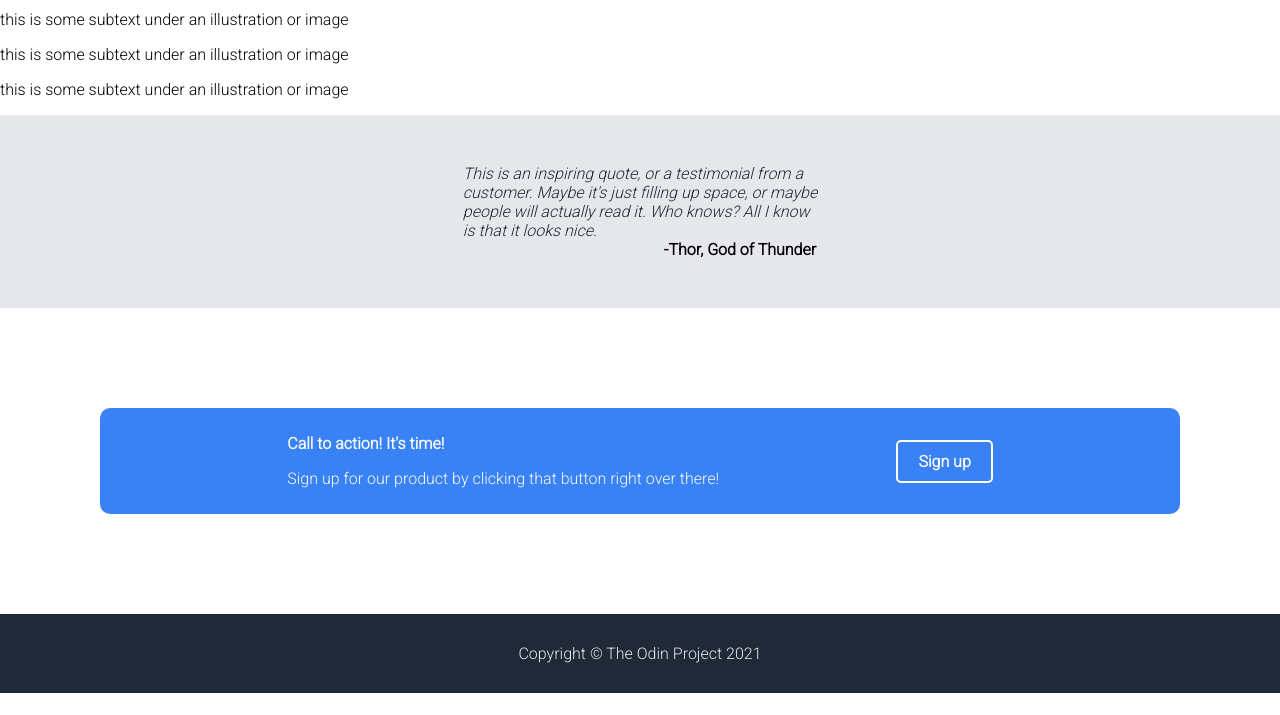
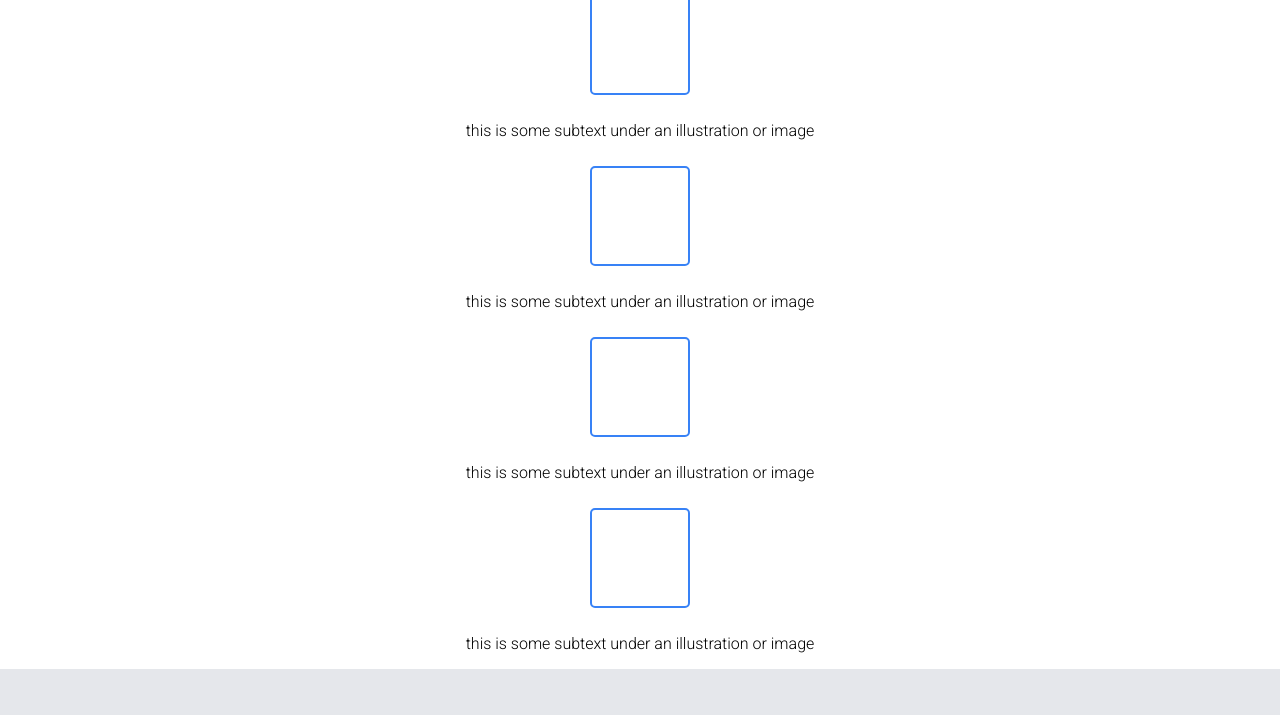
Before and after one commit to PinakeshwarVaishnav/landing-page, a plain HTML site: page index.html in a window 1280 px wide. Shown: the part 322-1037 px from the top of the page. Before the commit the page ends 1015 px from the top, so only its background shows below. Drawn offline with Linux system fonts and the light colour scheme.

Commit message:
Created the square boxes and their underlying text

```diff
--- a/index.html
+++ b/index.html
@@ -30,18 +30,18 @@
     </header>
     <div class="random">
         <h1>Some random information.</h1>
-        <div class="square">
-            <p>this is some subtext under an illustration or image</p>
-        </div>
-        <div class="square">
-            <p>this is some subtext under an illustration or image</p>
-        </div>
-        <div class="square">
-            <p>this is some subtext under an illustration or image</p>
-        </div>
-        <div class="square">
-            <p>this is some subtext under an illustration or image</p>
-        </div>
+        <div class="square"></div>
+        <div class="box-content">
+            <p>this is some subtext under an illustration or image</p></div>
+        <div class="square"></div>
+        <div class="box-content">
+            <p>this is some subtext under an illustration or image</p></div>
+        <div class="square"></div>
+        <div class="box-content">
+            <p>this is some subtext under an illustration or image</p></div>
+        <div class="square"></div>
+        <div class="box-content">
+            <p>this is some subtext under an illustration or image</p></div>
     </div>
     <div class="quote-container">
         <p class="quote">This is an inspiring quote, or a testimonial from a <br> customer. Maybe it's just filling up space, or maybe <br> people will actually read it. Who knows? All I know <br> is that it looks nice.
--- a/styles.css
+++ b/styles.css
@@ -98,3 +98,29 @@ li {
     border-radius: 5px;
     padding: 10px 20px;
 }
+
+.random {
+    display: flex;
+    flex-direction: column;
+    align-items: center;
+}
+
+.random h1 {
+    font-size: 36px;
+    font-weight: 800;
+}
+
+.box-content, .square {
+    display: flex;
+    flex-direction: row;
+    justify-content: center;
+}
+
+.square {
+    border: 2px solid #3882f6;
+    height: 100px;
+    width: 100px;
+    border-radius: 5px;
+    margin: 10px;
+    box-sizing: border-box;
+}
```
